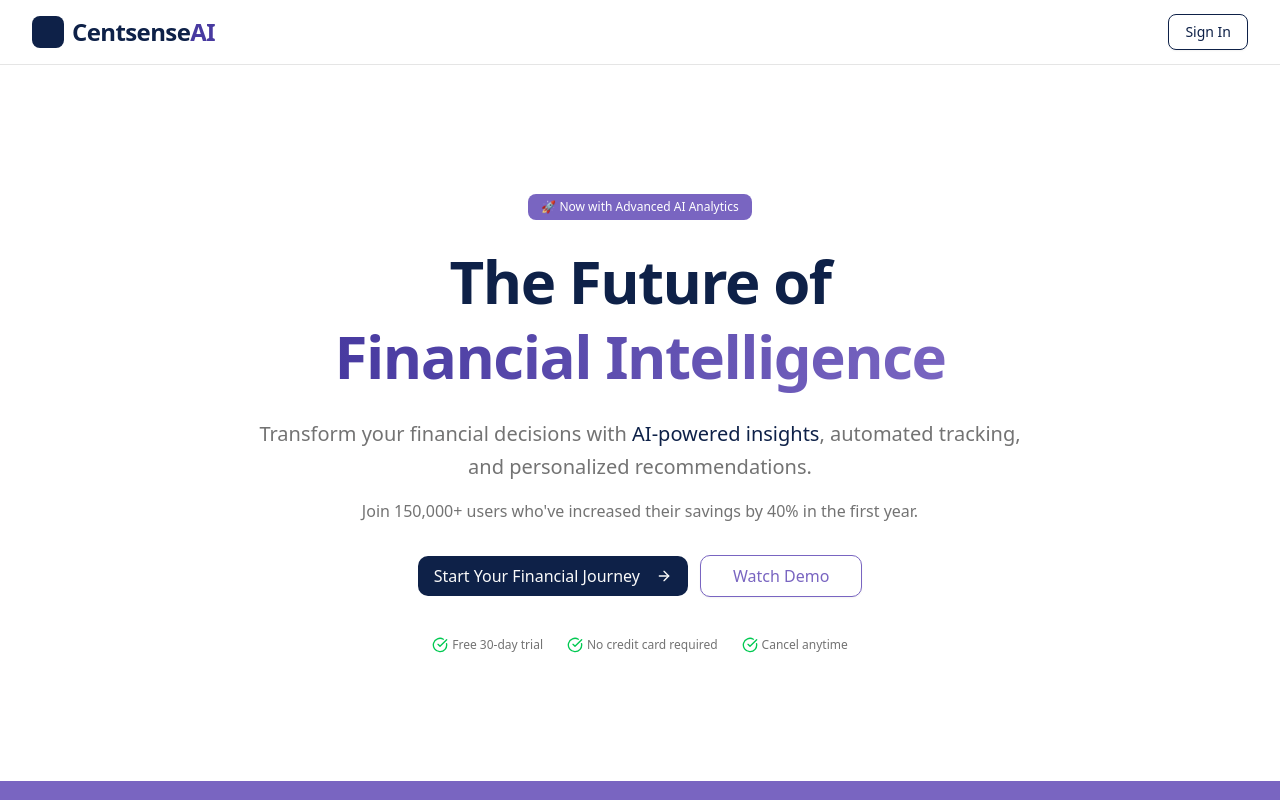
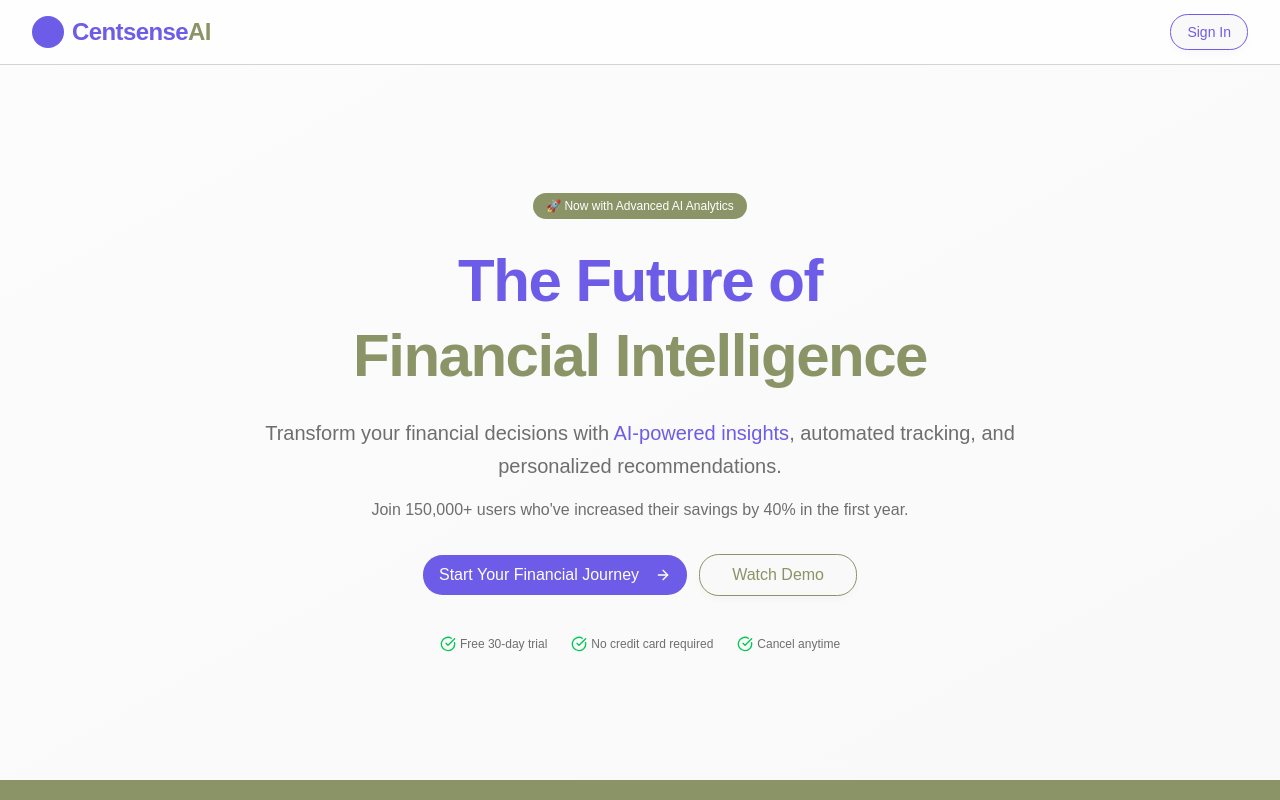
Before and after one commit to arkajitroy/centsense-ai-finance-platform, a Next.js app: page / in a window 1280 px wide. Shown: the top 800 px of the page. Built offline with nearby package versions, Linux system fonts and the light colour scheme; no server answers.

Commit message:
refactor: custom theme

```diff
--- a/package.json
+++ b/package.json
@@ -36,6 +36,7 @@
     "react-dom": "^19.0.0",
     "react-hook-form": "^7.57.0",
     "react-spinners": "^0.17.0",
+    "recharts": "^2.15.3",
     "sonner": "^2.0.4",
     "tailwind-merge": "^3.3.0",
     "vaul": "^1.1.2",
--- a/src/app/globals.css
+++ b/src/app/globals.css
@@ -3,143 +3,152 @@
 
 @custom-variant dark (&:is(.dark *));
 
+:root {
+  --background: #f9f9f9;
+  --foreground: #333333;
+  --card: #ffffff;
+  --card-foreground: #333333;
+  --popover: #ffffff;
+  --popover-foreground: #333333;
+  --primary: #6c5ce7;
+  --primary-foreground: #ffffff;
+  --secondary: #a1c9f2;
+  --secondary-foreground: #333333;
+  --muted: #c9c4b5;
+  --muted-foreground: #6e6e6e;
+  --accent: #8b9467;
+  --accent-foreground: #ffffff;
+  --destructive: #ef4444;
+  --destructive-foreground: #ffffff;
+  --border: #d4d4d4;
+  --input: #d4d4d4;
+  --ring: #6c5ce7;
+  --chart-1: #6c5ce7;
+  --chart-2: #8e44ad;
+  --chart-3: #4b0082;
+  --chart-4: #6495ed;
+  --chart-5: #4682b4;
+  --sidebar: #f9f9f9;
+  --sidebar-foreground: #333333;
+  --sidebar-primary: #6c5ce7;
+  --sidebar-primary-foreground: #ffffff;
+  --sidebar-accent: #8b9467;
+  --sidebar-accent-foreground: #ffffff;
+  --sidebar-border: #d4d4d4;
+  --sidebar-ring: #6c5ce7;
+  --font-sans: Montserrat, sans-serif;
+  --font-serif: Playfair Display, serif;
+  --font-mono: Source Code Pro, monospace;
+  --radius: 1.225rem;
+  --shadow-2xs: 0px 5px 10px -2px hsl(0 0% 0% / 0.03);
+  --shadow-xs: 0px 5px 10px -2px hsl(0 0% 0% / 0.03);
+  --shadow-sm: 0px 5px 10px -2px hsl(0 0% 0% / 0.06), 0px 1px 2px -3px hsl(0 0% 0% / 0.06);
+  --shadow: 0px 5px 10px -2px hsl(0 0% 0% / 0.06), 0px 1px 2px -3px hsl(0 0% 0% / 0.06);
+  --shadow-md: 0px 5px 10px -2px hsl(0 0% 0% / 0.06), 0px 2px 4px -3px hsl(0 0% 0% / 0.06);
+  --shadow-lg: 0px 5px 10px -2px hsl(0 0% 0% / 0.06), 0px 4px 6px -3px hsl(0 0% 0% / 0.06);
+  --shadow-xl: 0px 5px 10px -2px hsl(0 0% 0% / 0.06), 0px 8px 10px -3px hsl(0 0% 0% / 0.06);
+  --shadow-2xl: 0px 5px 10px -2px hsl(0 0% 0% / 0.15);
+}
+
+.dark {
+  --background: #1a1d23;
+  --foreground: #e5e5e5;
+  --card: #2f3436;
+  --card-foreground: #e5e5e5;
+  --popover: #2f3436;
+  --popover-foreground: #e5e5e5;
+  --primary: #6c5ce7;
+  --primary-foreground: #ffffff;
+  --secondary: #4b0082;
+  --secondary-foreground: #e5e5e5;
+  --muted: #444444;
+  --muted-foreground: #a3a3a3;
+  --accent: #6495ed;
+  --accent-foreground: #e5e5e5;
+  --destructive: #ef4444;
+  --destructive-foreground: #ffffff;
+  --border: #444444;
+  --input: #444444;
+  --ring: #6c5ce7;
+  --chart-1: #6c5ce7;
+  --chart-2: #8e44ad;
+  --chart-3: #4b0082;
+  --chart-4: #6495ed;
+  --chart-5: #4682b4;
+  --sidebar: #1a1d23;
+  --sidebar-foreground: #e5e5e5;
+  --sidebar-primary: #6c5ce7;
+  --sidebar-primary-foreground: #ffffff;
+  --sidebar-accent: #6495ed;
+  --sidebar-accent-foreground: #e5e5e5;
+  --sidebar-border: #444444;
+  --sidebar-ring: #6c5ce7;
+  --font-sans: Montserrat, sans-serif;
+  --font-serif: Playfair Display, serif;
+  --font-mono: Source Code Pro, monospace;
+  --radius: 1.225rem;
+  --shadow-2xs: 0px 5px 10px -2px hsl(0 0% 0% / 0.03);
+  --shadow-xs: 0px 5px 10px -2px hsl(0 0% 0% / 0.03);
+  --shadow-sm: 0px 5px 10px -2px hsl(0 0% 0% / 0.06), 0px 1px 2px -3px hsl(0 0% 0% / 0.06);
+  --shadow: 0px 5px 10px -2px hsl(0 0% 0% / 0.06), 0px 1px 2px -3px hsl(0 0% 0% / 0.06);
+  --shadow-md: 0px 5px 10px -2px hsl(0 0% 0% / 0.06), 0px 2px 4px -3px hsl(0 0% 0% / 0.06);
+  --shadow-lg: 0px 5px 10px -2px hsl(0 0% 0% / 0.06), 0px 4px 6px -3px hsl(0 0% 0% / 0.06);
+  --shadow-xl: 0px 5px 10px -2px hsl(0 0% 0% / 0.06), 0px 8px 10px -3px hsl(0 0% 0% / 0.06);
+  --shadow-2xl: 0px 5px 10px -2px hsl(0 0% 0% / 0.15);
+}
+
 @theme inline {
   --color-background: var(--background);
   --color-foreground: var(--foreground);
-  --font-sans: var(--font-geist-sans);
-  --font-mono: var(--font-geist-mono);
+  --color-card: var(--card);
+  --color-card-foreground: var(--card-foreground);
+  --color-popover: var(--popover);
+  --color-popover-foreground: var(--popover-foreground);
+  --color-primary: var(--primary);
+  --color-primary-foreground: var(--primary-foreground);
+  --color-secondary: var(--secondary);
+  --color-secondary-foreground: var(--secondary-foreground);
+  --color-muted: var(--muted);
+  --color-muted-foreground: var(--muted-foreground);
+  --color-accent: var(--accent);
+  --color-accent-foreground: var(--accent-foreground);
+  --color-destructive: var(--destructive);
+  --color-destructive-foreground: var(--destructive-foreground);
+  --color-border: var(--border);
+  --color-input: var(--input);
+  --color-ring: var(--ring);
+  --color-chart-1: var(--chart-1);
+  --color-chart-2: var(--chart-2);
+  --color-chart-3: var(--chart-3);
+  --color-chart-4: var(--chart-4);
+  --color-chart-5: var(--chart-5);
+  --color-sidebar: var(--sidebar);
+  --color-sidebar-foreground: var(--sidebar-foreground);
+  --color-sidebar-primary: var(--sidebar-primary);
+  --color-sidebar-primary-foreground: var(--sidebar-primary-foreground);
+  --color-sidebar-accent: var(--sidebar-accent);
+  --color-sidebar-accent-foreground: var(--sidebar-accent-foreground);
+  --color-sidebar-border: var(--sidebar-border);
   --color-sidebar-ring: var(--sidebar-ring);
-  --color-sidebar-border: var(--sidebar-border);
-  --color-sidebar-accent-foreground: var(--sidebar-accent-foreground);
-  --color-sidebar-accent: var(--sidebar-accent);
-  --color-sidebar-primary-foreground: var(--sidebar-primary-foreground);
-  --color-sidebar-primary: var(--sidebar-primary);
-  --color-sidebar-foreground: var(--sidebar-foreground);
-  --color-sidebar: var(--sidebar);
-  --color-chart-5: var(--chart-5);
-  --color-chart-4: var(--chart-4);
-  --color-chart-3: var(--chart-3);
-  --color-chart-2: var(--chart-2);
-  --color-chart-1: var(--chart-1);
-  --color-ring: var(--ring);
-  --color-input: var(--input);
-  --color-border: var(--border);
-  --color-destructive: var(--destructive);
-  --color-accent-foreground: var(--accent-foreground);
-  --color-accent: var(--accent);
-  --color-muted-foreground: var(--muted-foreground);
-  --color-muted: var(--muted);
-  --color-secondary-foreground: var(--secondary-foreground);
-  --color-secondary: var(--secondary);
-  --color-primary-foreground: var(--primary-foreground);
-  --color-primary: var(--primary);
-  --color-popover-foreground: var(--popover-foreground);
-  --color-popover: var(--popover);
-  --color-card-foreground: var(--card-foreground);
-  --color-card: var(--card);
+
+  --font-sans: var(--font-sans);
+  --font-mono: var(--font-mono);
+  --font-serif: var(--font-serif);
+
   --radius-sm: calc(var(--radius) - 4px);
   --radius-md: calc(var(--radius) - 2px);
   --radius-lg: var(--radius);
   --radius-xl: calc(var(--radius) + 4px);
+
+  --shadow-2xs: var(--shadow-2xs);
+  --shadow-xs: var(--shadow-xs);
+  --shadow-sm: var(--shadow-sm);
+  --shadow: var(--shadow);
+  --shadow-md: var(--shadow-md);
+  --shadow-lg: var(--shadow-lg);
+  --shadow-xl: var(--shadow-xl);
+  --shadow-2xl: var(--shadow-2xl);
 }
-
-:root {
-  --radius: 0.625rem;
-
-  /* Base Theme - Light */
-  --background: oklch(1 0 0); /* white */
-  --foreground: oklch(0.145 0 0); /* very dark text */
-
-  --card: oklch(1 0 0);
-  --card-foreground: oklch(0.145 0 0);
-
-  --popover: oklch(1 0 0);
-  --popover-foreground: oklch(0.145 0 0);
-
-  --primary: #0e2148; /* custom primary */
-  --primary-foreground: oklch(0.985 0 0);
-
-  --secondary: #483aa0;
-  --secondary-foreground: #0e2148;
-
-  --secondary2: #ecfae5;
-
-  --accent: #7965c1;
-  --accent-foreground: #0e2148;
-
-  --muted: oklch(0.97 0 0);
-  --muted-foreground: oklch(0.556 0 0);
-
-  --destructive: oklch(0.577 0.245 27.325);
-
-  --border: oklch(0.922 0 0);
-  --input: oklch(0.922 0 0);
-  --ring: oklch(0.708 0 0);
-
-  /* Charts */
-  --chart-1: oklch(0.646 0.222 41.116);
-  --chart-2: oklch(0.6 0.118 184.704);
-  --chart-3: oklch(0.398 0.07 227.392);
-  --chart-4: oklch(0.828 0.189 84.429);
-  --chart-5: oklch(0.769 0.188 70.08);
-
-  /* Sidebar */
-  --sidebar: oklch(0.985 0 0);
-  --sidebar-foreground: oklch(0.145 0 0);
-  --sidebar-primary: #0e2148;
-  --sidebar-primary-foreground: oklch(0.985 0 0);
-  --sidebar-accent: #483aa0;
-  --sidebar-accent-foreground: oklch(0.205 0 0);
-  --sidebar-border: oklch(0.922 0 0);
-  --sidebar-ring: oklch(0.708 0 0);
-}
-
-.dark {
-  --background: oklch(0.145 0 0);
-  --foreground: oklch(0.985 0 0);
-
-  --card: oklch(0.205 0 0);
-  --card-foreground: oklch(0.985 0 0);
-
-  --popover: oklch(0.205 0 0);
-  --popover-foreground: oklch(0.985 0 0);
-
-  --primary: oklch(0.922 0 0);
-  --primary-foreground: oklch(0.205 0 0);
-
-  --secondary: oklch(0.269 0 0);
-  --secondary-foreground: oklch(0.985 0 0);
-
-  --muted: oklch(0.269 0 0);
-  --muted-foreground: oklch(0.708 0 0);
-
-  --accent: oklch(0.269 0 0);
-  --accent-foreground: oklch(0.985 0 0);
-
-  --destructive: oklch(0.704 0.191 22.216);
-
-  --border: oklch(1 0 0 / 10%);
-  --input: oklch(1 0 0 / 15%);
-  --ring: oklch(0.556 0 0);
-
-  /* Charts */
-  --chart-1: oklch(0.488 0.243 264.376);
-  --chart-2: oklch(0.696 0.17 162.48);
-  --chart-3: oklch(0.769 0.188 70.08);
-  --chart-4: oklch(0.627 0.265 303.9);
-  --chart-5: oklch(0.645 0.246 16.439);
-
-  /* Sidebar */
-  --sidebar: oklch(0.205 0 0);
-  --sidebar-foreground: oklch(0.985 0 0);
-  --sidebar-primary: oklch(0.488 0.243 264.376);
-  --sidebar-primary-foreground: oklch(0.985 0 0);
-  --sidebar-accent: oklch(0.269 0 0);
-  --sidebar-accent-foreground: oklch(0.985 0 0);
-  --sidebar-border: oklch(1 0 0 / 10%);
-  --sidebar-ring: oklch(0.556 0 0);
-}
-
 @layer base {
   * {
     @apply border-border outline-ring/50;
```
Also changed, not shown: 1 other file (tests, documents, lock files or other folders).
